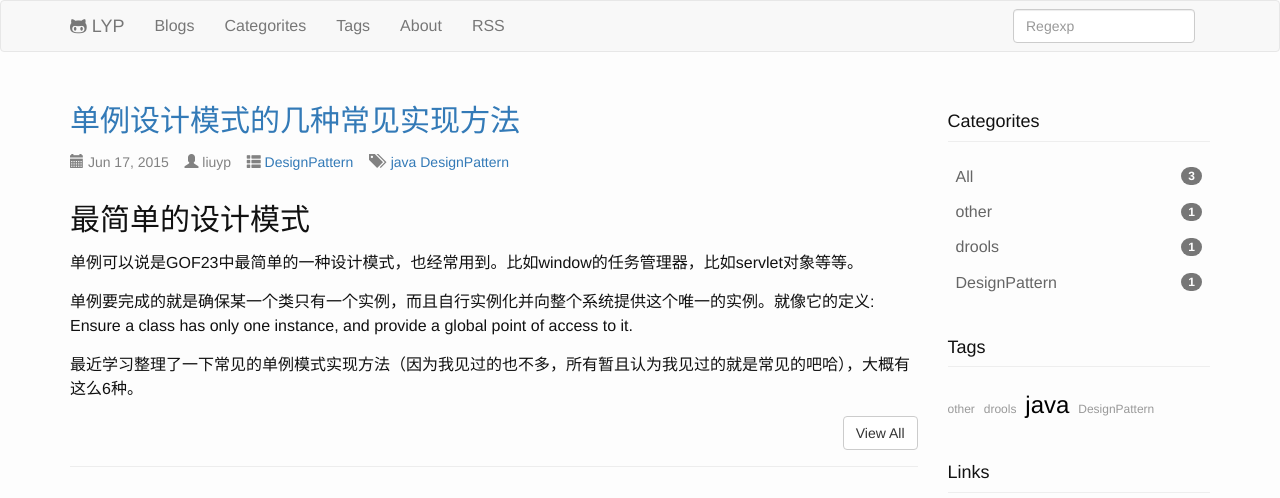
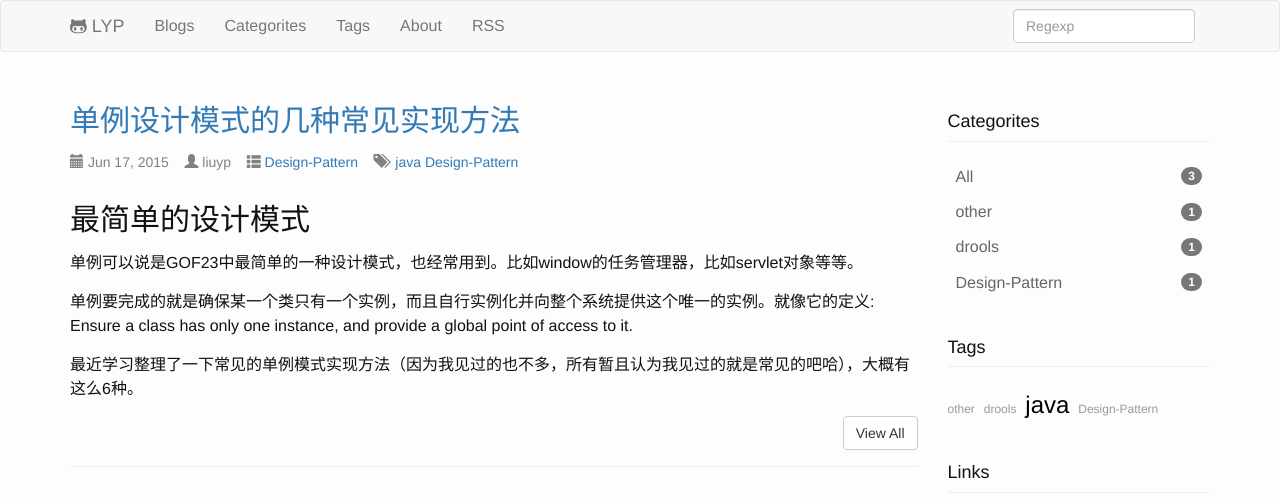
Before and after one commit to liuyuping459/liuyuping459.github.io, a Jekyll site: the page built from index.html, in a window 1280 px wide. Shown: the top 498 px of the page. Built offline with Jekyll 4.4.1, drawn with Linux system fonts in a browser that asks for light colours; nearby versions of some CDN libraries; the list of posts is cut into pages by our own code; comment, search, counter and statistics services are not loaded.

Commit message:
change tig

```diff
--- a/_posts/2015-06-17-singleton design pattern.md
+++ b/_posts/2015-06-17-singleton design pattern.md
@@ -3,8 +3,8 @@ layout: post
 title: "单例设计模式的几种常见实现方法"
 date: 2015-06-17 13:10:00
 author: liuyp
-categories: DesignPattern
-tags: java DesignPattern
+categories: Design-Pattern
+tags: java Design-Pattern
 ---
 
 * content
```
